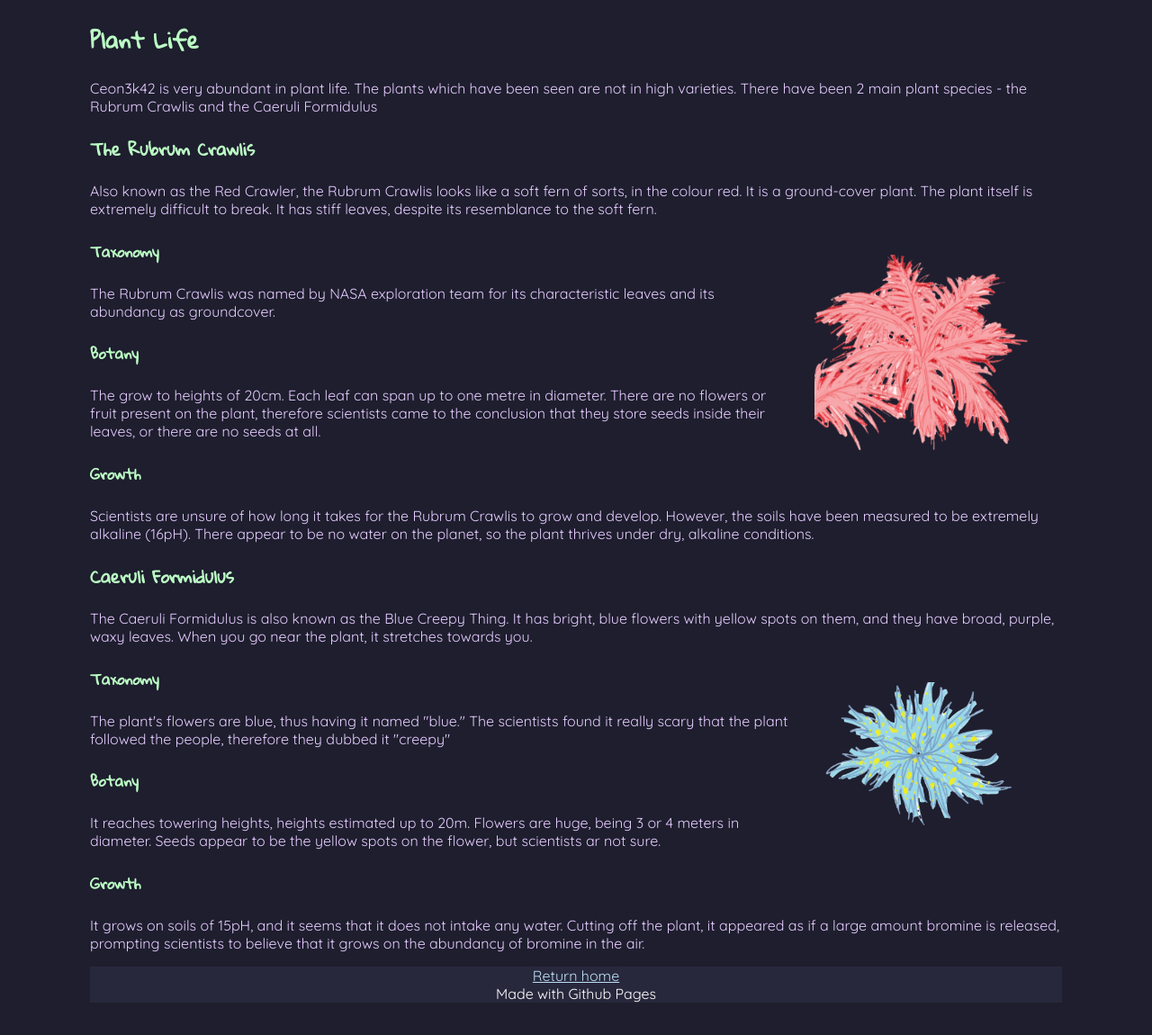
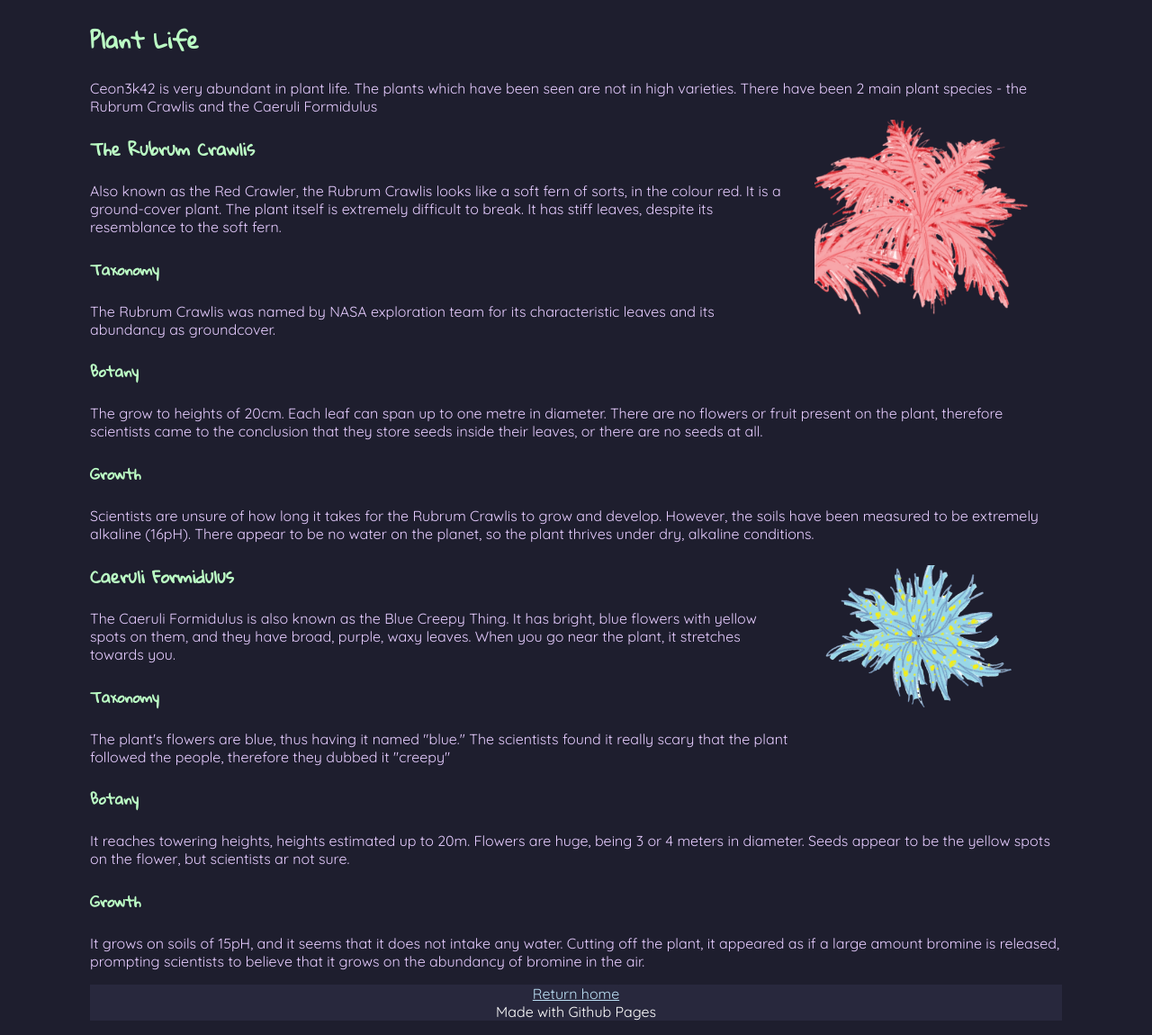
Before and after one commit to Ceon3k42/Ceon3k42.github.io, a Jekyll site: the page built from life/plants.html, in a window 1280 px wide. Shown: the whole page at 90% size. Built offline with Jekyll 4.4.1, drawn with Linux system fonts in a browser that asks for light colours.

Commit message:
LETS GOO

```diff
--- a/index.html
+++ b/index.html
@@ -2,10 +2,10 @@
 title: Ceon3k42
 ---
 
+<img src="https://ceon3k42.github.io/assets/satellite-planet.png" class="oi" width=350px>
 <h1>Ceon3k42</h1>
 <h3>About</h3>
 <p class="lr">Ceon3k42 is a newly discovered situated near the black hole known as Sagittarius A* in Milky Way galaxy. This unique planet's most striking features include its breathtaking ring system and its beautiful shades of purples, blues and greens. Ceon3k42 also supports <a href="https://ceon3k42.github.io/life.html">life</a>, with numerous <a href="https://ceon3k42.github.io/life/plants.html">plants</a> and <a href="https://ceon3k42.github.io/life/animals.html">animals</a> found on the planet. To view a full description of the planet, please come <a href="https://ceon3k42.github.io/life.html">here</a></p>
-<img src="https://ceon3k42.github.io/assets/satellite-planet.png" class="oi" width=350px>
 
 <h3>Art album</h3>
 <p>Since NASA's cameras were very quickly destroyed in the environment of Ceon3k42, concept artists drew pictures of the planet, plants and animals. View the full album <a href="https://ceon3k42.github.io/album.html">here</a></p>
--- a/life/animals.html
+++ b/life/animals.html
@@ -3,6 +3,8 @@ title: Animals
 ---
 
 <h2>Animals of Ceon3k42</h2>
+
+<img src="https://ceon3k42.github.io/assets/serpent.png" class="oi" width=300px>
 <h3>Volca Serpent</h3>
 <p>A remarkable creature that thrives in the harshest of environments on the distant planet of Ceon3k42.
 
--- a/life/plants.html
+++ b/life/plants.html
@@ -5,8 +5,9 @@ title: Plant Life
 <h2>Plant Life</h2>
 Ceon3k42 is very abundant in plant life. The plants which have been seen are not in high varieties. There have been 2 main plant species - the Rubrum Crawlis and the Caeruli Formidulus
 
+<img src="https://ceon3k42.github.io/assets/red-plant.png" class="oi" width=250px>
 <h3>The Rubrum Crawlis</h3>
-<p class="lr">Also known as the Red Crawler, the Rubrum Crawlis looks like a soft fern of sorts, in the colour red. It is a ground-cover plant. The plant itself is extremely difficult to break. It has stiff leaves, despite its resemblance to the soft fern.</p><img src="https://ceon3k42.github.io/assets/red-plant.png" class="oi" width=250px>
+<p class="lr">Also known as the Red Crawler, the Rubrum Crawlis looks like a soft fern of sorts, in the colour red. It is a ground-cover plant. The plant itself is extremely difficult to break. It has stiff leaves, despite its resemblance to the soft fern.</p>
 
 <h4 class="lr">Taxonomy</h4>
 <p class="lr">The Rubrum Crawlis was named by NASA exploration team for its characteristic leaves and its abundancy as groundcover.</p>
@@ -17,8 +18,9 @@ Ceon3k42 is very abundant in plant life. The plants which have been seen are not
 <h4>Growth</h4>
 Scientists are unsure of how long it takes for the Rubrum Crawlis to grow and develop. However, the soils have been measured to be extremely alkaline (16pH). There appear to be no water on the planet, so the plant thrives under dry, alkaline conditions.
 
+<img src="https://ceon3k42.github.io/assets/blue-plant.png" class="oi" width=250px>
 <h3>Caeruli Formidulus</h3>
-<p>The Caeruli Formidulus is also known as the Blue Creepy Thing. It has bright, blue flowers with yellow spots on them, and they have broad, purple, waxy leaves. When you go near the plant, it stretches towards you.</p><img src="https://ceon3k42.github.io/assets/blue-plant.png" class="oi" width=250px>
+<p>The Caeruli Formidulus is also known as the Blue Creepy Thing. It has bright, blue flowers with yellow spots on them, and they have broad, purple, waxy leaves. When you go near the plant, it stretches towards you.</p>
 
 <h4>Taxonomy</h4>
 <p>The plant's flowers are blue, thus having it named "blue." The scientists found it really scary that the plant followed the people, therefore they dubbed it "creepy"</p>
```
